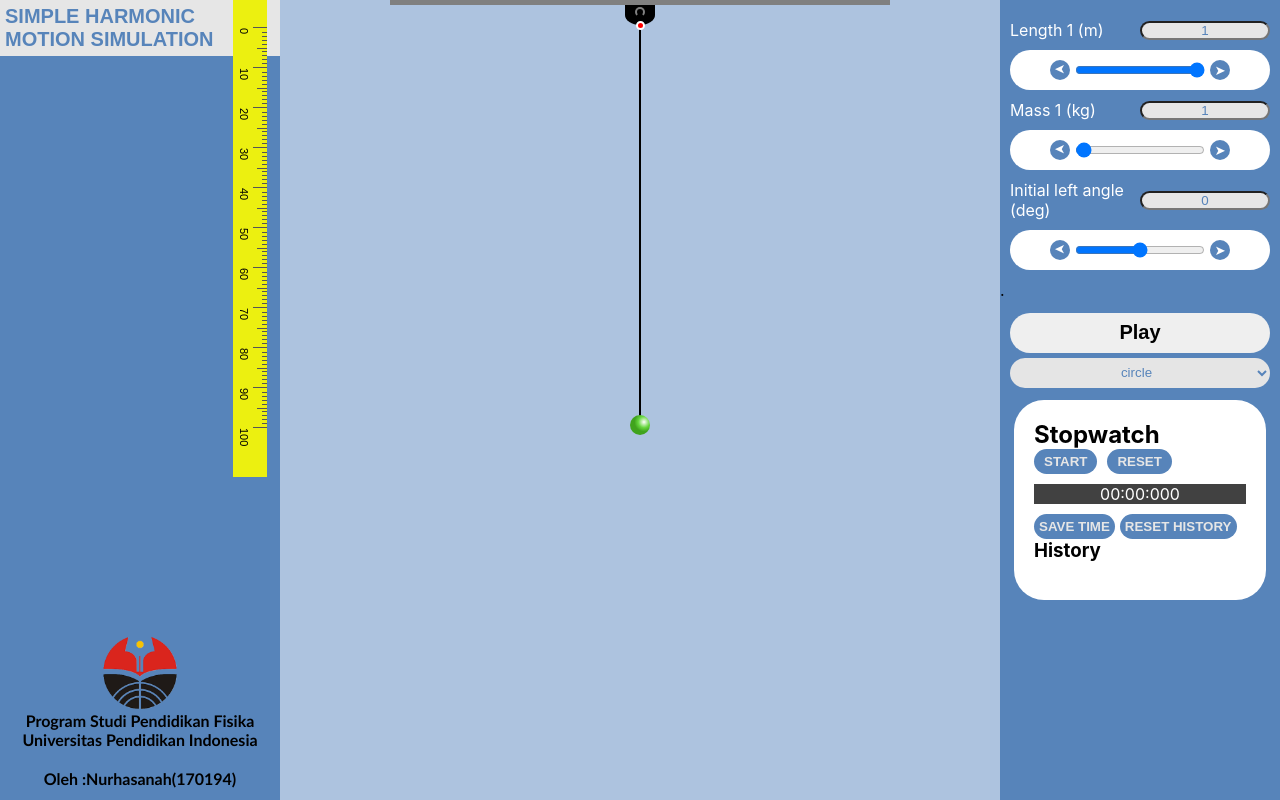
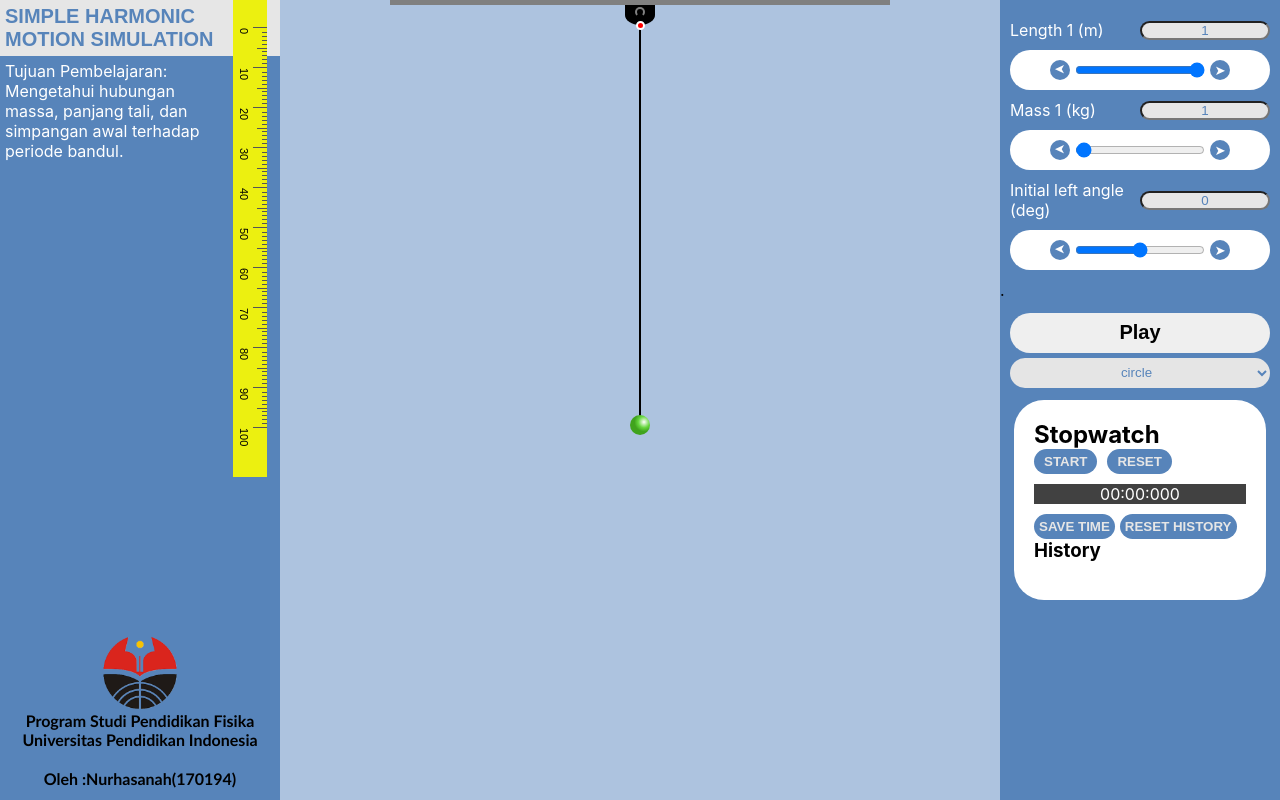
Before and after one commit to jganz6/pendulum-app, a React (Create React App) app: page / in a window 1280 px wide. Built offline with nearby package versions, Linux system fonts and the light colour scheme.

Commit message:
add tujuan

```diff
--- a/src/App.js
+++ b/src/App.js
@@ -32,6 +32,7 @@ function App() {
     <div className="App">
       <div className="sideSec">
         <div className="headSecStart">SIMPLE HARMONIC MOTION SIMULATION</div>
+        <div className="headerSub">Tujuan Pembelajaran: Mengetahui hubungan massa, panjang tali, dan simpangan awal terhadap periode bandul.</div>
         <div className="headerSec">
           <img src={LogoUpi} alt="LogoUpi" />
           <div className="textHeader">
--- a/src/app.css
+++ b/src/app.css
@@ -12,6 +12,11 @@
 .midSec {
   width: calc(100vw - 560px);
   background-color: #adc3df;
+}
+.headerSub{
+  width: calc(100% - 50px);
+  padding: 5px;
+  color: #fff;
 }
 .headerSec {
   position: absolute;
```
